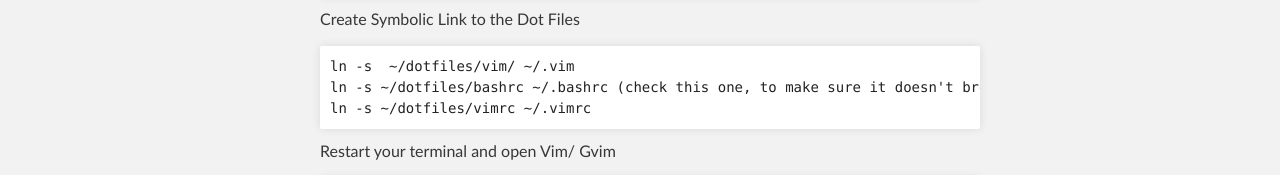
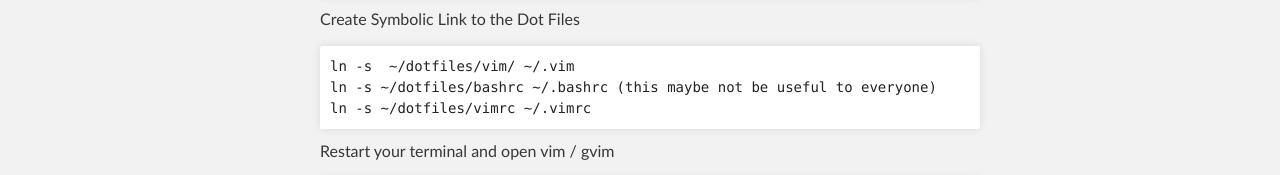
Before and after one commit to jigarCrowdAI/dotfiles, a plain HTML site: page index.html in a window 1280 px wide. Shown: the part 398-573 px from the top of the page. Drawn offline with Linux system fonts and the light colour scheme.

Commit message:
Update index.html

```diff
--- a/index.html
+++ b/index.html
@@ -43,11 +43,11 @@ git clone https://github.com/artvandelay/dotfiles.git
 <p>Create Symbolic Link to the Dot Files</p>
 
 <div class="highlight highlight-bash"><pre>ln -s  ~/dotfiles/vim/ ~/.vim
-ln -s ~/dotfiles/bashrc ~/.bashrc (check this one, to make sure it doesn't break anything)
+ln -s ~/dotfiles/bashrc ~/.bashrc (this maybe not be useful to everyone)
 ln -s ~/dotfiles/vimrc ~/.vimrc
 </pre></div>
 
-<p>Restart your terminal and open Vim/ Gvim</p>
+<p>Restart your terminal and open vim / gvim</p>
 
 <pre><code>gvim yourtestfile.cc
 </code></pre>
```
